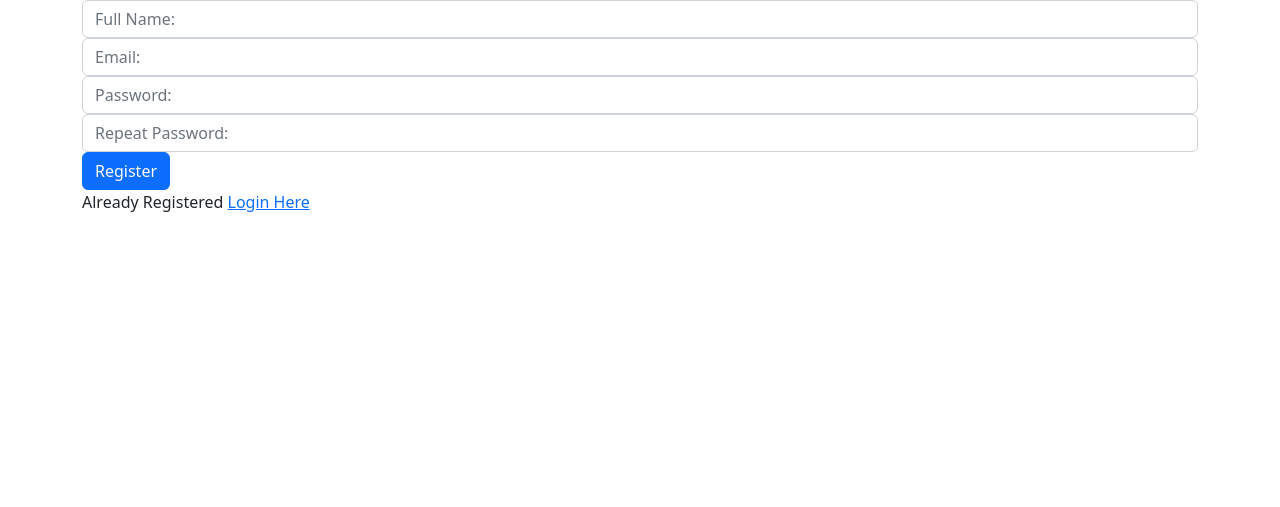
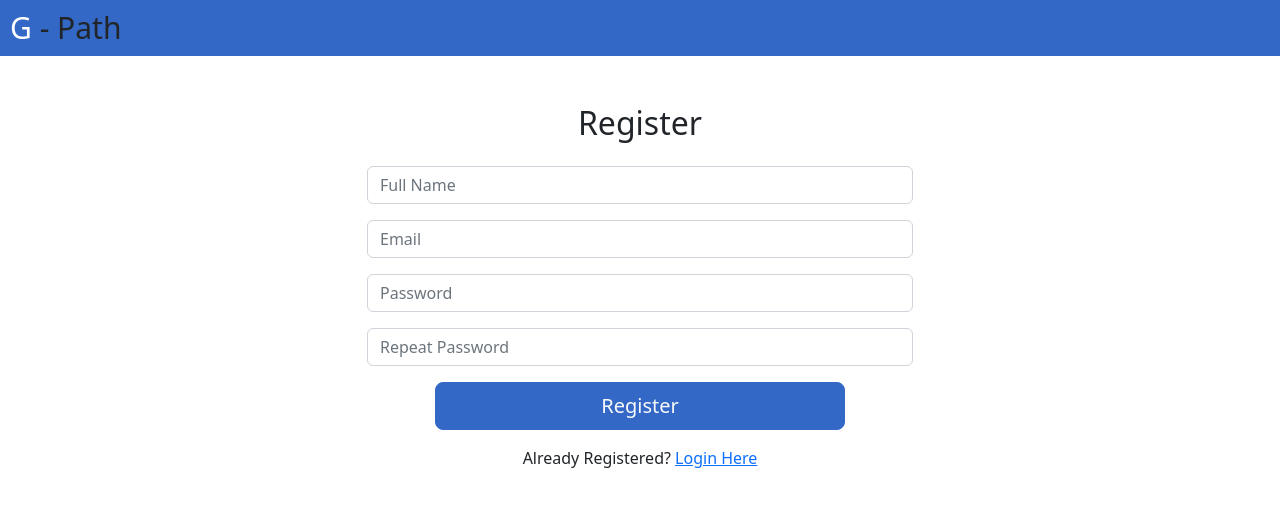
Before and after one commit to AbigailBiaktha/OnlineLearning, a PHP site: page /registration.php in a window 1280 px wide. Shown: the top 507 px of the page. Run offline with PHP 8.4, Linux system fonts and the light colour scheme.

Commit message:
Finalize Login and Register

```diff
--- /dev/null
+++ b/css/loginNavbar.css
@@ -0,0 +1,21 @@
+nav {
+    display: flex;
+    justify-content: space-between;
+    align-items: center;
+    padding: 10px;
+    background-color:#3368C6ff;;
+}
+
+.logo-container {
+    flex: 1;
+}
+
+.logo-container a {
+    text-decoration: none;
+    color: #333;
+    font-size: 30px;
+}
+.navtext {
+    text-align: center;
+    margin: 0;
+}
--- a/home.php
+++ b/home.php
@@ -11,6 +11,7 @@ if (!isset($_SESSION["loggedin"]) || $_SESSION["loggedin"] !== true) {
 <html lang="en">
 
 <head>
+
     <meta charset="utf-8">
     <title>E - Learning</title>
     <meta content="width=device-width, initial-scale=1.0" name="viewport">
--- /dev/null
+++ b/layout/loginNavbar.php
@@ -0,0 +1,17 @@
+<!DOCTYPE html>
+<html lang="en">
+<head>
+    <meta charset="UTF-8">
+    <meta name="viewport" content="width=device-width, initial-scale=1.0">
+    <link rel="stylesheet" href="./css/loginNavbar.css">
+    <title>Your Website</title>
+</head>
+<body>
+
+<nav>
+    <div class="logo-container">
+        <a href="index.php" class="h1 text-white mb-0">G<span class="text-dark"> - Path</span></a>
+    </div>
+</nav>
+</body>
+</html>
--- a/registration.php
+++ b/registration.php
@@ -1,8 +1,15 @@
+<?php
+error_reporting(E_ALL);
+ini_set('display_errors', 1);
+
+require_once "logic/connect.php";
+?>
 
 <!DOCTYPE html>
 <html lang="en">
 
 <head>
+    <?php include_once "layout/loginNavbar.php"; ?>
     <meta charset="UTF-8">
     <meta http-equiv="X-UA-Compatible" content="IE=edge">
     <meta name="viewport" content="width=device-width, initial-scale=1.0">
@@ -14,26 +21,34 @@
 <body>
     <div class="container">
         <?php include('logic/auth/createuser.php') ?>
+
+        <div class="row justify-content-center mt-5">
+            <div class="col-md-6">
+                <h2 class="text-center mb-4">Register</h2>
+
                 <form action="registration.php" method="post">
-            <div class="form-group">
-                <input type="text" class="form-control" name="fullname" placeholder="Full Name:">
+                    <div class="mb-3">
+                        <input type="text" class="form-control" name="fullname" placeholder="Full Name" required>
                     </div>
-            <div class="form-group">
-                <input type="email" class="form-control" name="email" placeholder="Email:">
+                    <div class="mb-3">
+                        <input type="email" class="form-control" name="email" placeholder="Email" required>
                     </div>
-            <div class="form-group">
-                <input type="password" class="form-control" name="password" placeholder="Password:">
+                    <div class="mb-3">
+                        <input type="password" class="form-control" name="password" placeholder="Password" required>
                     </div>
-            <div class="form-group">
-                <input type="password" class="form-control" name="repeat_password" placeholder="Repeat Password:">
+                    <div class="mb-3">
+                        <input type="password" class="form-control" name="repeat_password" placeholder="Repeat Password" required>
                     </div>
-            <div class="form-btn">
-                <input type="submit" class="btn btn-primary" value="Register" name="submit">
+                    <div class="mb-3 text-center">
+                        <button type="submit" name="submit" class="btn btn-primary btn-lg w-75" style="background-color: #3368C6; border-color: #3368C6">
+                            Register
+                        </button>
                     </div>
                 </form>
-        <div>
-            <div>
-                <p>Already Registered <a href="login.php">Login Here</a></p>
+
+                <div class="text-center">
+                    <p>Already Registered? <a href="login.php">Login Here</a></p>
+                </div>
             </div>
         </div>
     </div>
```
Also changed, not shown: logic/auth/createuser.php (+36 -27 lines), login.php (+35 -14 lines). Lines whose indentation alone changed are shown as unchanged.
